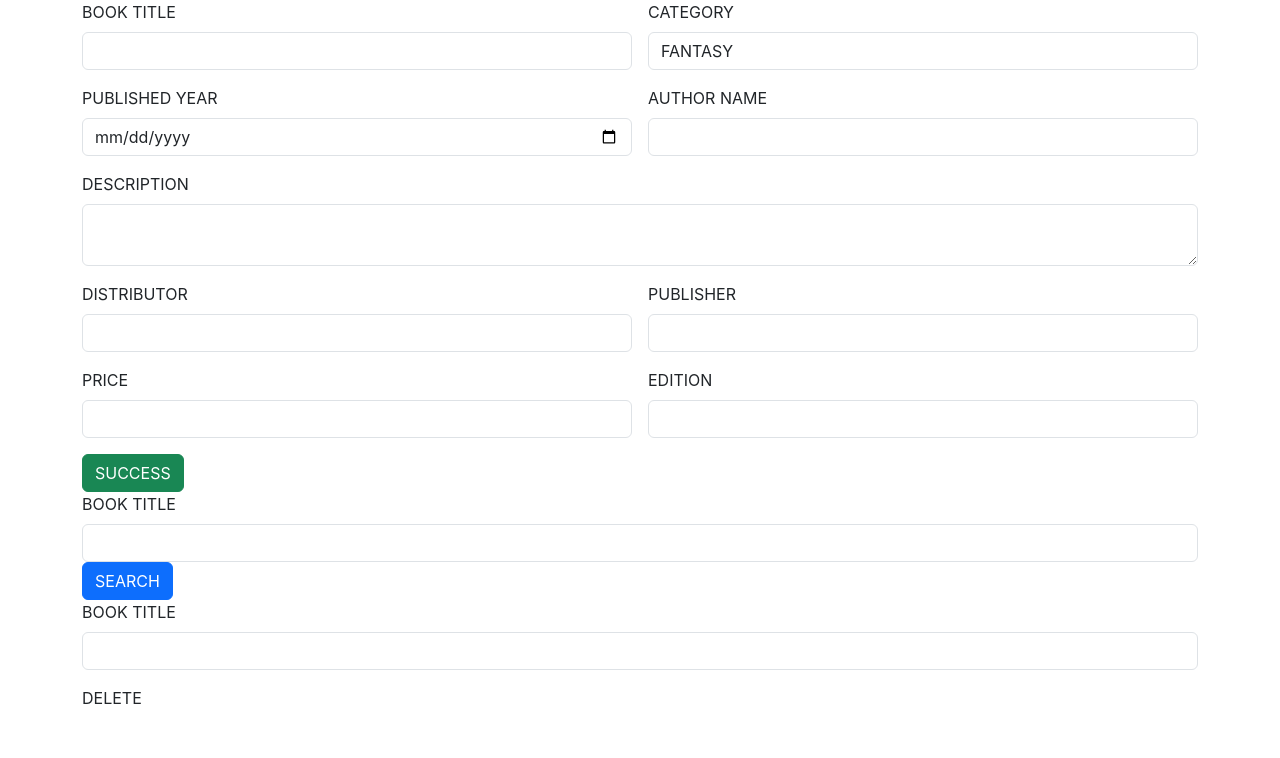
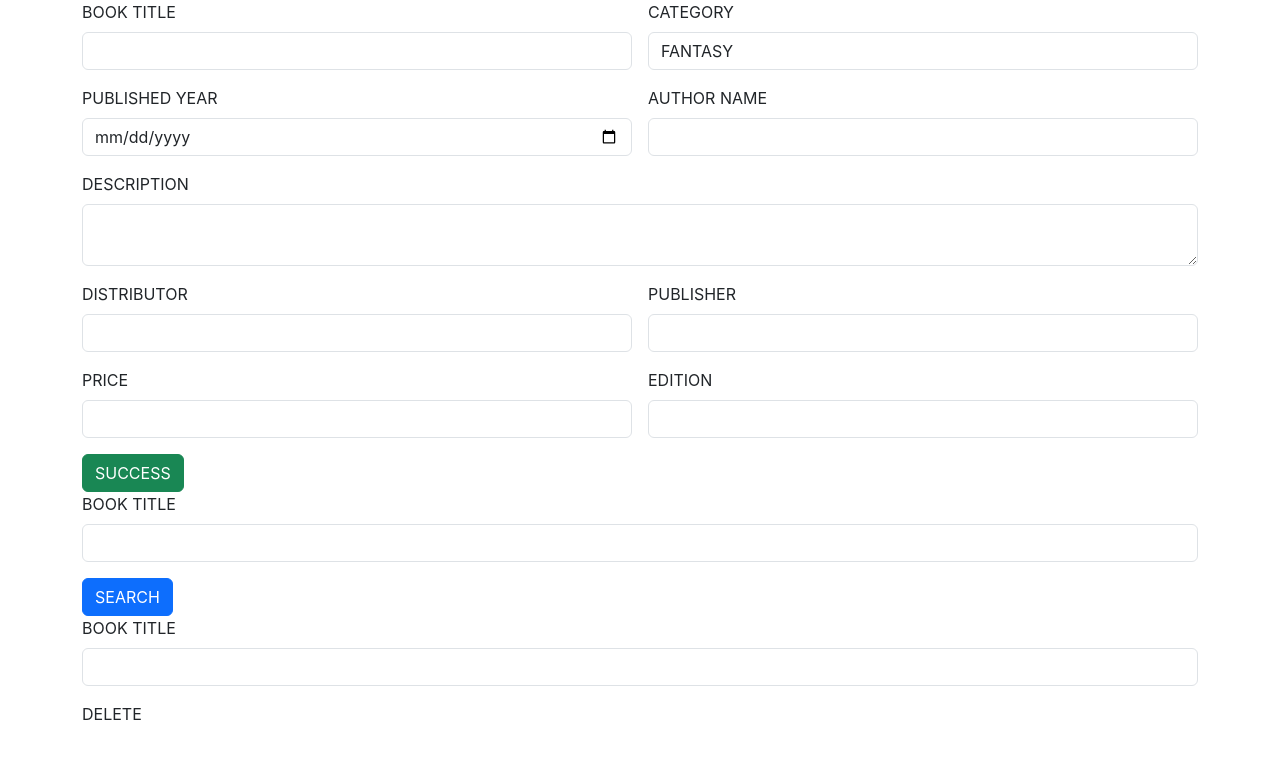
Before and after one commit to safabeegum/BOOK-REACT, a React (Create React App) app: page / in a window 1280 px wide. Shown: the top 758 px of the page. Built offline with nearby package versions, Linux system fonts and the light colour scheme.

Commit message:
Completed

```diff
--- a/src/components/SearchBooks.jsx
+++ b/src/components/SearchBooks.jsx
@@ -6,7 +6,7 @@ const SearchBooks = () => {
         <div className="container">
             <div className="row">
                 <div className="col col-12 col-sm-12 col-md-12 col-lg-12 col-xl-12 col-xxl-12">
-                    <div className="row">
+                    <div className="row g-3">
                         <div className="col col-12 col-sm-12 col-md-12 col-lg-12 col-xl-12 col-xxl-12">
                             <label htmlFor="" className="form-label">BOOK TITLE</label>
                             <input type="text" className="form-control" />
```
